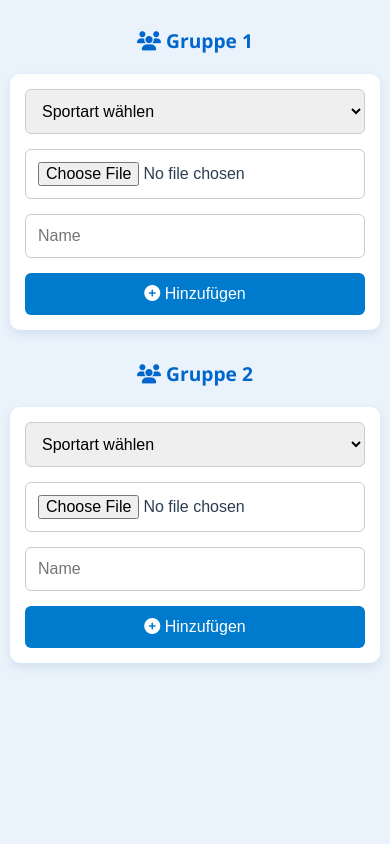
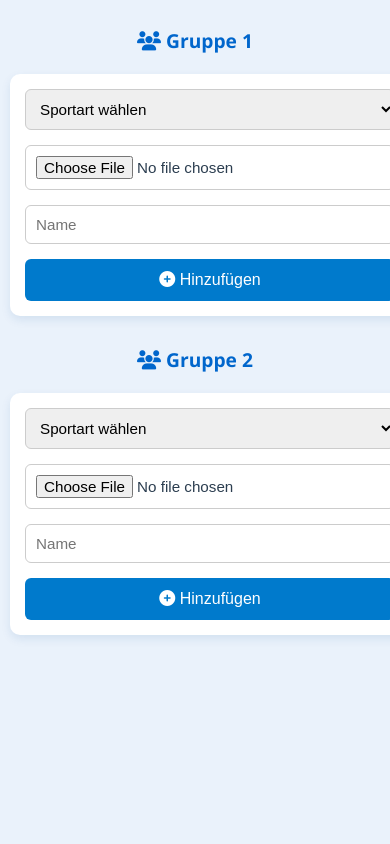
Before and after one commit to VanessaSchn/Sportometer, a plain HTML site: page index.html in a window 390 px wide. Shown: the part 256-1100 px from the top of the page. Drawn offline with nearby package versions, Linux system fonts and the light colour scheme; no server answers.

Commit message:
Update style.css

```diff
--- a/style.css
+++ b/style.css
@@ -7,7 +7,7 @@ body {
     color: #2c3e50;
 }
 
-/* Logo oben */
+/* Logo und Hauptüberschrift */
 header {
     text-align: center;
     margin-bottom: 20px;
@@ -24,7 +24,7 @@ h1 {
     color: #004b93;
 }
 
-/* Überschriften */
+/* Unterüberschriften */
 h2 {
     color: #0066cc;
     margin-top: 30px;
@@ -39,7 +39,8 @@ form {
     box-shadow: 0 4px 10px rgba(0, 75, 147, 0.1);
     padding: 20px;
     margin: 20px auto;
-    max-width: 500px;
+    max-width: 600px; /* etwas breiter */
+    width: 90%; /* flexibel */
 }
 
 /* Eingabefelder */
@@ -76,9 +77,9 @@ button:hover {
 /* Diagramm */
 canvas {
     display: block;
-    max-width: 100%;
+    max-width: 90%; /* schmaler als vorher */
     height: auto;
-    margin: 0 auto;
+    margin: 20px auto;
 }
 
 /* Tabellen */
@@ -161,6 +162,16 @@ td img {
 
     form {
         padding: 15px;
+        max-width: 100%;
+        width: 100%;
+    }
+
+    input[type="number"],
+    input[type="text"],
+    input[type="file"],
+    select {
+        font-size: 0.95rem;
+        padding: 10px;
     }
 
     button {
```
